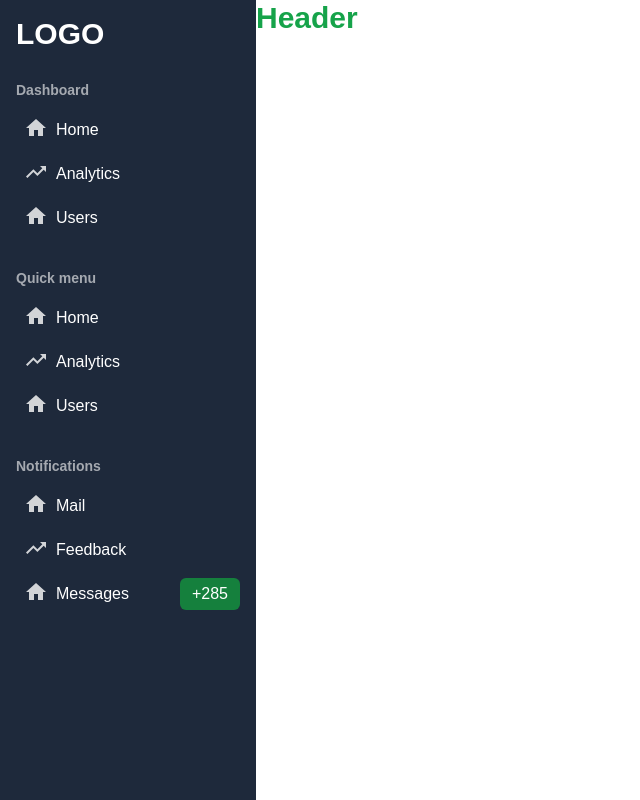
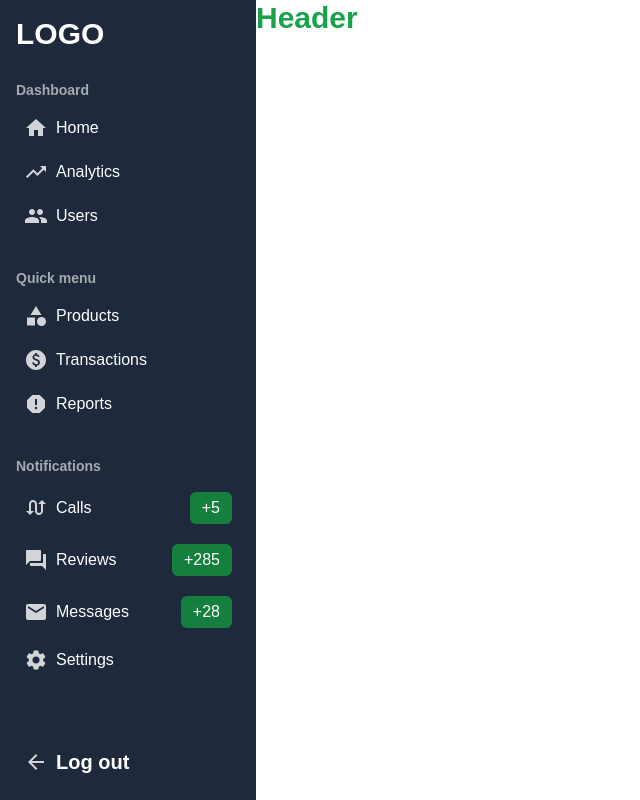
Before and after one commit to beksturgunbaev/dashboard, a React (Create React App) app: page / in a window 1280 px wide. Shown: the whole page, without its empty margins (0-640 px from the left). Built offline with nearby package versions, Linux system fonts and the light colour scheme.

Commit message:
Finished sidebar

```diff
--- a/public/index.html
+++ b/public/index.html
@@ -2,7 +2,7 @@
 <html lang="en">
   <head>
     <meta charset="utf-8" />
-    <meta name="viewport" content="width=device-width, initial-scale=1" />
+    <!-- <meta name="viewport" content="width=device-width, initial-scale=1" /> -->
     <meta name="theme-color" content="#000000" />
     <link rel="shortcut icon" href="favicon.ico" />
     <title>Dashboard</title>
--- a/src/components/sidebar/Sidebar.jsx
+++ b/src/components/sidebar/Sidebar.jsx
@@ -1,26 +1,27 @@
 import React from "react";
-import { Home, TrendingUp } from '@mui/icons-material';
+import { Home, TrendingUp, Category, Group, Paid, Report, Settings, LocalPostOffice, QuestionAnswer, SwapCalls, ArrowBack }
+from '@mui/icons-material';
 
 const Sidebar = function() {
     return (
-        <aside className="text-white min-h-screen p-4 bg-slate-800 max-w-xs w-1/5">
+        <aside className="relative text-white min-h-screen p-4 bg-slate-800 max-w-xs w-1/5">
             <h3 className="text-3xl font-bold">LOGO</h3>
             <div className="pt-7">
                 <h5 className="font-semibold text-sm opacity-60">Dashboard</h5>
                 <ul>
-                    <li className="mt-2">
+                    <li className="mt-2 mb-1">
                         <a className="flex items-center p-2 hover:bg-slate-700 rounded-md duration-200" href="#">
-                            < Home className="opacity-80 mr-2 mb-1" />
+                            < Home className="opacity-80 mr-2" />
                             Home</a>
                     </li>
-                    <li>
+                    <li className="mb-1">
                         <a className="flex items-center p-2 hover:bg-slate-700 rounded-md duration-200" href="#">
-                            < TrendingUp className="opacity-80 mr-2 mb-1" />
+                            < TrendingUp className="opacity-80 mr-2" />
                             Analytics</a>
                     </li>
-                    <li>
+                    <li className="mb-1">
                         <a className="flex items-center p-2 hover:bg-slate-700 rounded-md duration-200" href="#">
-                            < Home className="opacity-80 mr-2 mb-1" />
+                            < Group className="opacity-80 mr-2" />
                             Users</a>
                     </li>
                 </ul>
@@ -28,43 +29,64 @@ const Sidebar = function() {
             <div className="pt-7">
                 <h5 className="font-semibold text-sm opacity-60">Quick menu</h5>
                 <ul>
-                    <li className="mt-2">
+                    <li className="mt-2 mb-1">
                         <a className="flex items-center p-2 hover:bg-slate-700 rounded-md duration-200" href="#">
-                            < Home className="opacity-80 mr-2 mb-1" />
-                            Home</a>
+                            < Category className="opacity-80 mr-2" />
+                            Products</a>
                     </li>
-                    <li>
+                    <li className="mb-1">
                         <a className="flex items-center p-2 hover:bg-slate-700 rounded-md duration-200" href="#">
-                            < TrendingUp className="opacity-80 mr-2 mb-1" />
-                            Analytics</a>
+                            < Paid className="opacity-80 mr-2" />
+                            Transactions</a>
                     </li>
-                    <li>
+                    <li className="mb-1">
                         <a className="flex items-center p-2 hover:bg-slate-700 rounded-md duration-200" href="#">
-                            < Home className="opacity-80 mr-2 mb-1" />
-                            Users</a>
+                            < Report className="opacity-80 mr-2" />
+                            Reports</a>
                     </li>
                 </ul>
             </div>
             <div className="pt-7">
                 <h5 className="font-semibold text-sm opacity-60">Notifications</h5>
                 <ul>
-                    <li className="mt-2">
+                    <li className="mt-2 mb-1">
+                        <a className="flex justify-between items-center p-2 hover:bg-slate-700 rounded-md duration-200" href="#">
+                            <span>< SwapCalls className="opacity-80 mr-2" />
+                                Calls
+                            </span>
+                            <span className="py-1 px-3 bg-green-700 rounded-md">+5</span>
+                        </a>
+                    </li>
+                    <li className="mb-1">
+                        <a className="flex justify-between items-center p-2 hover:bg-slate-700 rounded-md duration-200" href="#">
+                            <span>
+                                < QuestionAnswer className="opacity-80 mr-2" />
+                                Reviews
+                            </span>
+                            <span className="py-1 px-3 bg-green-700 rounded-md">+285</span>
+                        </a>
+                    </li>
+                    <li className="mb-1">
+                        <a className="flex justify-between items-center p-2 hover:bg-slate-700 rounded-md duration-200" href="#">
+                            <span>< LocalPostOffice className="opacity-80 mr-2" />
+                                Messages
+                            </span>
+                            <span className="py-1 px-3 bg-green-700 rounded-md">+28</span>
+                        </a>
+                    </li>
+                    <li className="mb-1">
                         <a className="flex items-center p-2 hover:bg-slate-700 rounded-md duration-200" href="#">
-                            < Home className="opacity-80 mr-2 mb-1" />
-                            Mail</a>
-                    </li>
-                    <li>
-                        <a className="flex items-center p-2 hover:bg-slate-700 rounded-md duration-200" href="#">
-                            < TrendingUp className="opacity-80 mr-2 mb-1" />
-                            Feedback</a>
-                    </li>
-                    <li className="flex items-center justify-between">
-                        <a className="flex items-center p-2 hover:bg-slate-700 rounded-md duration-200" href="#">
-                            < Home className="opacity-80 mr-2 mb-1" />
-                            Messages</a>
-                        <span className="py-1 px-3 bg-green-700 rounded-md">+285</span>
+                            < Settings className="opacity-80 mr-2" />
+                            Settings
+                        </a>
                     </li>
                 </ul>
+            </div>
+
+            <div className="absolute bottom-0 left-0 p-4">
+                <a className="text-xl font-bold flex items-center p-2" href="#">
+                    < ArrowBack className="opacity-80 mr-2" />
+                    Log out</a>
             </div>
         </aside>
     )
```
